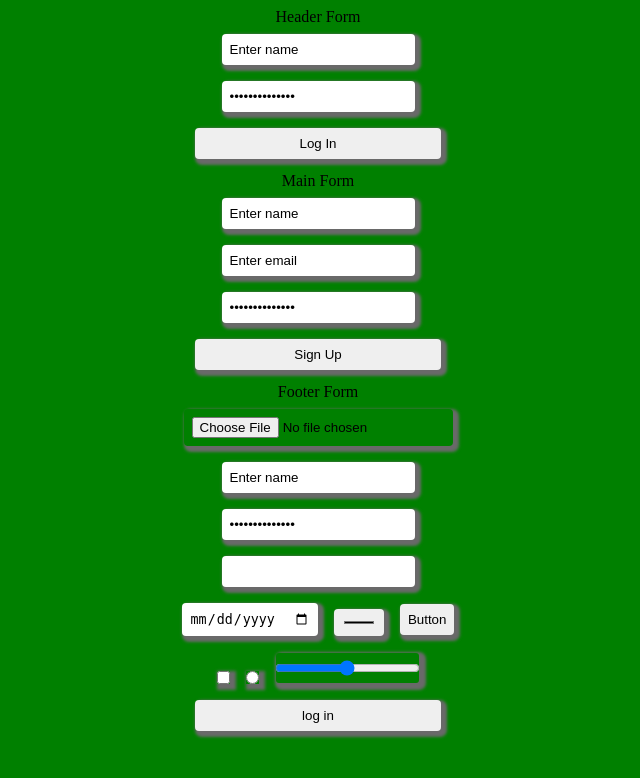
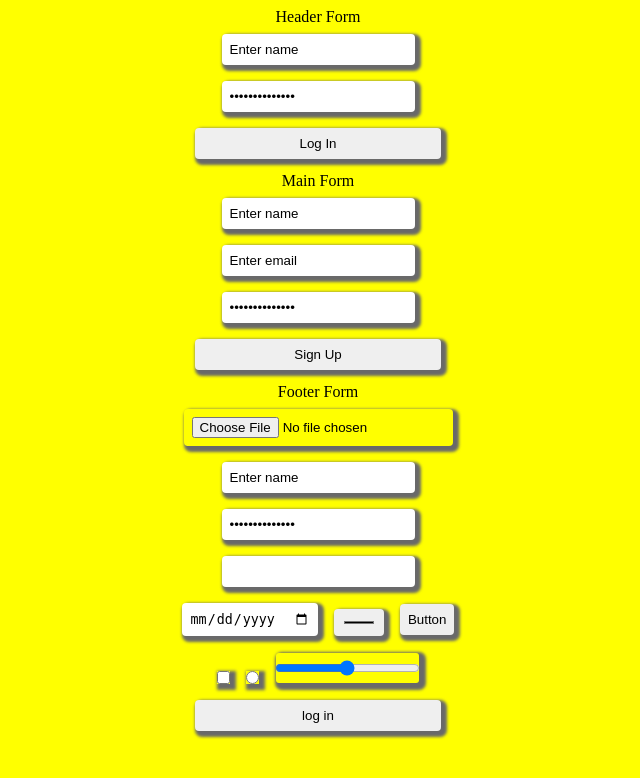
Before and after one commit to Klerind/javaScriptForm, a PHP site: page / in a window 1280 px wide. Shown: the top 778 px of the page, without its empty margins (322-962 px from the left). Run offline with PHP 8.4, Linux system fonts and the light colour scheme.

Commit message:
background color yellow

```diff
--- a/style.css
+++ b/style.css
@@ -1,5 +1,5 @@
 body {
-  background-color: green; }
+  background-color: yellow; }
 
 header, main, footer {
   margin: .3em;
```
